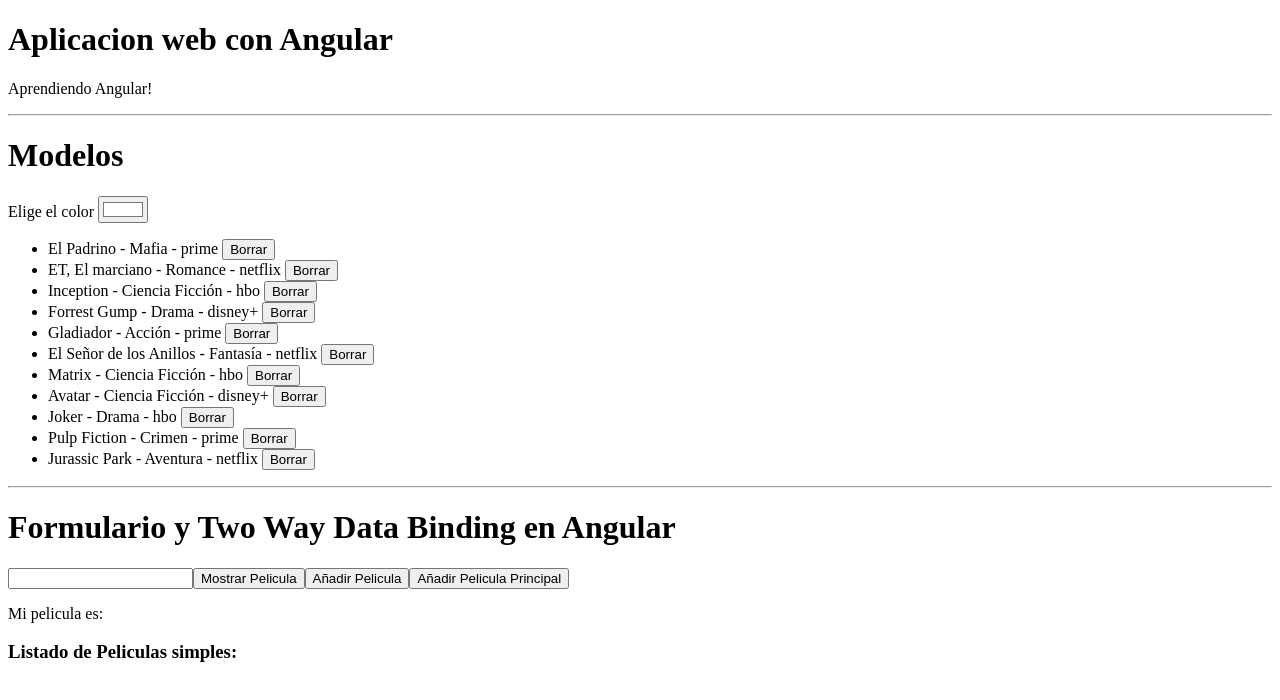
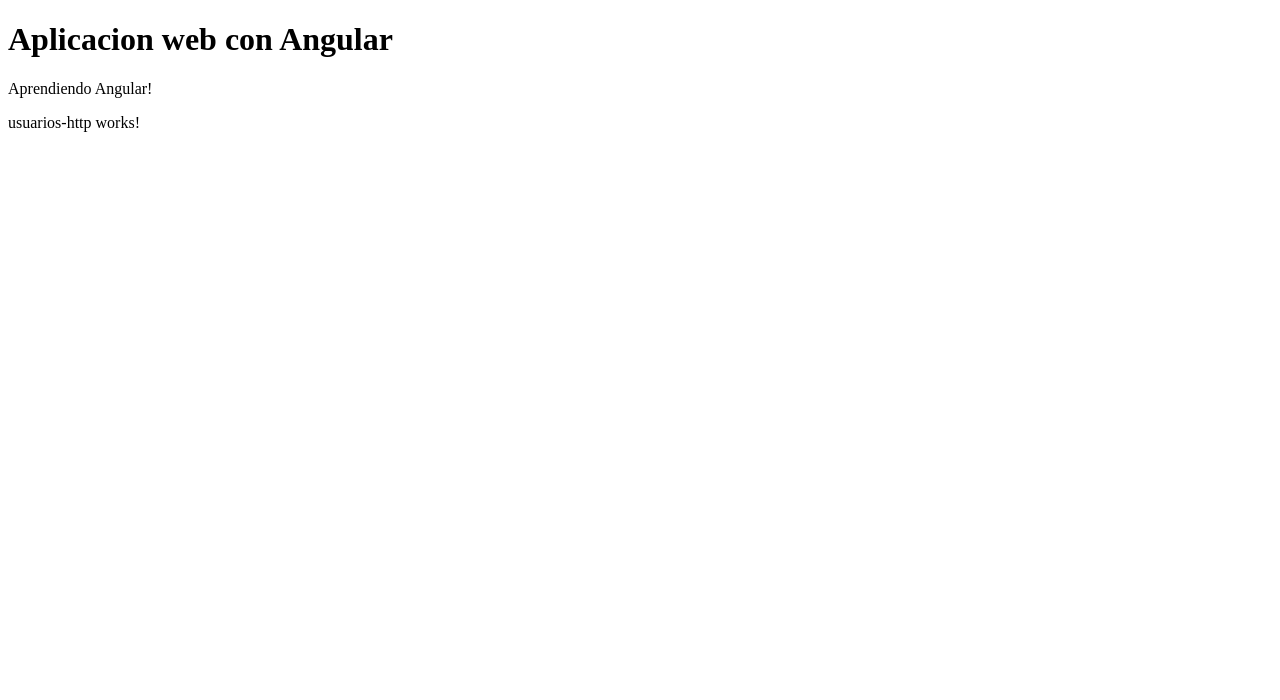
Before and after one commit to Ignacio-Molina-0804/UDemyWebCourse, an Angular app in the folder Angular/: page / in a window 1280 px wide. Shown: the top 700 px of the page. Built offline with nearby package versions, Linux system fonts and the light colour scheme.

Commit message:
Componente UsuariosHTTP

```diff
--- a/Angular/src/app/app.html
+++ b/Angular/src/app/app.html
@@ -10,8 +10,8 @@
 <!-- NgClass, NgStyle y Carga de componentes -->
 <!-- <app-ventas></app-ventas> -->
 
-<!-- Two Way Data Binding y Eventos simples -->
-<app-cine></app-cine>
+<!-- Two Way Data Binding, Eventos simples, Services -->
+<!-- <app-cine></app-cine> -->
 
 <!-- Eventos -->
 <!-- <app-carrito> </app-carrito> -->
@@ -21,3 +21,6 @@
 
 <!-- Input y Output Datos - Padre e Hijo -->
 <!-- <app-padre></app-padre> -->
+
+<!-- Peticiones HTTP -->
+<app-usuarios-http></app-usuarios-http>
--- a/Angular/src/app/app.ts
+++ b/Angular/src/app/app.ts
@@ -7,10 +7,11 @@
 import { Carrito } from './components/carrito/carrito';
 import { CarritoSignals } from './components/carrito-signals/carrito-signals';
 import { Padre } from './components/padre/padre';
+import { UsuariosHTTP } from './components/usuarios-http/usuarios-http';
 
 @Component({
   selector: 'app-root',
-  imports: [Padre, Cine],
+  imports: [UsuariosHTTP],
   templateUrl: './app.html',
   styleUrl: './app.css'
 })
--- /dev/null
+++ b/Angular/src/app/components/usuarios-http/usuarios-http.html
@@ -0,0 +1 @@
+<p>usuarios-http works!</p>
```
Also changed, not shown: Angular/src/app/components/usuarios-http/usuarios-http.ts (added, +11 -0 lines), Angular/src/app/components/usuarios-http/usuarios-http.css (added), 1 other file (tests, documents, lock files or other folders).
